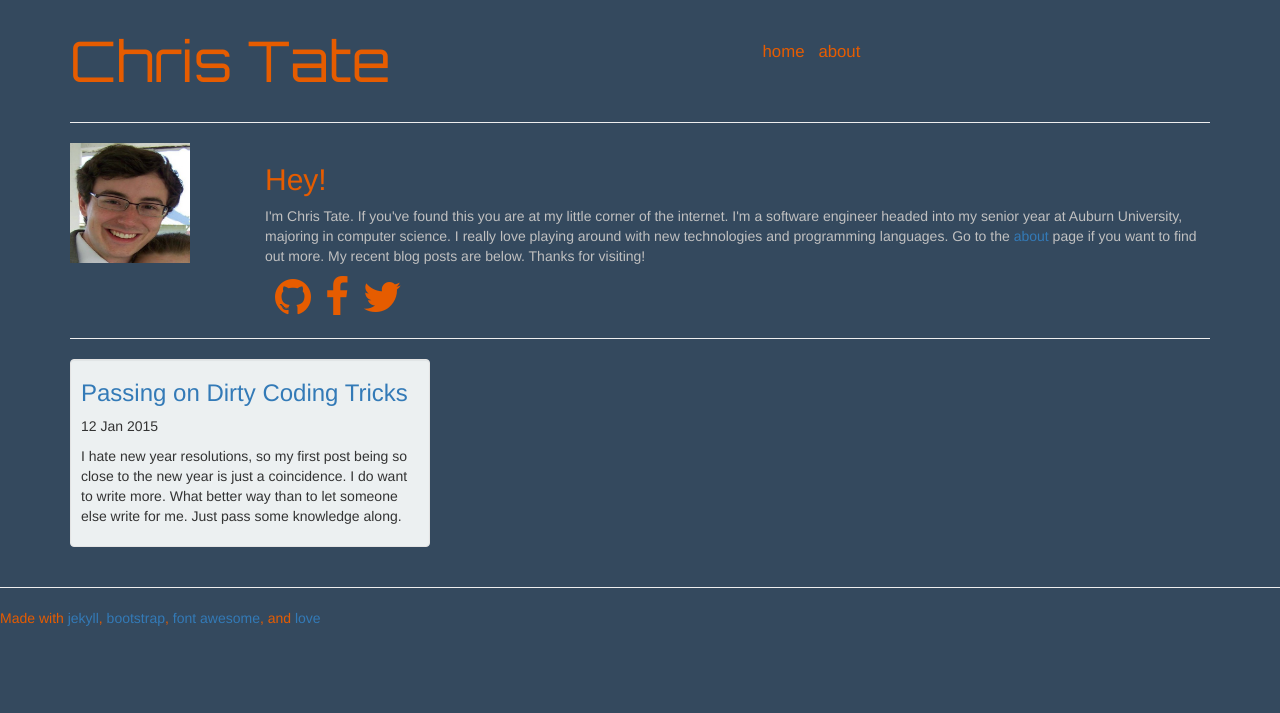
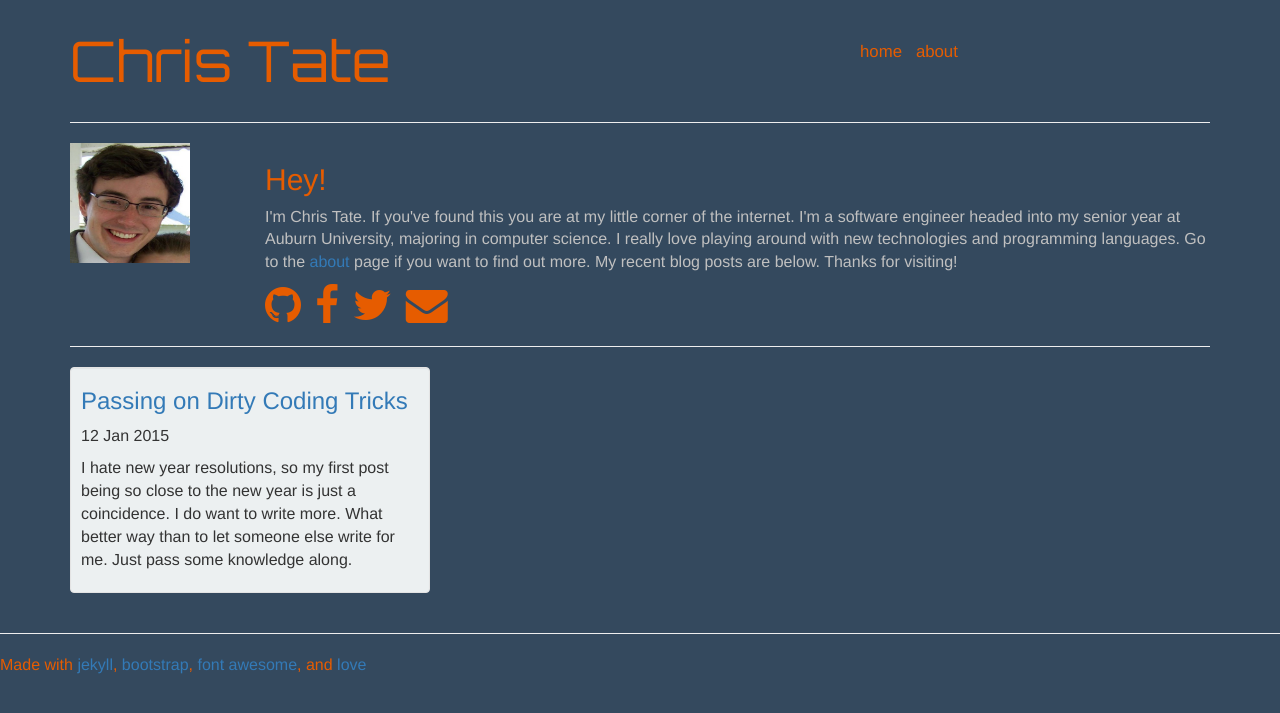
Before and after one commit to ctlevi/ctlevi.github.io, a Jekyll site: the page built from index.html, in a window 1280 px wide. Shown: the top 713 px of the page. Built offline with Jekyll 4.4.1, drawn with Linux system fonts in a browser that asks for light colours; nearby versions of some CDN libraries; some web fonts are replaced.

Commit message:
Adding sidebar to posts; factored out contact info into _includes

```diff
--- /dev/null
+++ b/_includes/contact_info.html
@@ -0,0 +1,14 @@
+<div class="contact">
+    <a class="orange-no-dec" href="//github.com/ctlevi">
+        <i class="fa fa-github fa-3x"></i>
+    </a>
+    <a class="orange-no-dec" href="//www.facebook.com/christopher.tate.758">
+        <i class="fa fa-facebook fa-3x"></i>
+    </a>
+    <a class="orange-no-dec" href="//twitter.com/ctlevi">
+        <i class="fa fa-twitter fa-3x"></i>
+    </a>
+    <a class="orange-no-dec" href="mailto:ctlevi@gmail.com">
+        <i class="fa fa-envelope fa-3x"></i>
+    </a>
+</div>
--- a/_layouts/default.html
+++ b/_layouts/default.html
@@ -4,7 +4,7 @@
         <meta charset="utf-8">
         <meta http-equiv="X-UA-Compatible" content="IE=edge,chrome=1">
         <title>{{ page.title }}</title>
-        <meta name="viewport" content="width=device-width">
+        <meta name="viewport" content="width=device-width, initial-scale=1">
 
         <!-- syntax highlighting CSS -->
         <link rel="stylesheet" href="/css/syntax.css">
@@ -22,7 +22,7 @@
                 <div class="col-md-6 name-header">
                     <h1><a class="orange-no-dec" href="/">{{site.name }}</a></h1>
                 </div>
-                <div class="col-md-4 col-md-offset-1 navigation-header">
+                <div class="col-md-4 col-md-offset-2 navigation-header">
                     <a class="orange-no-dec" href="/">home</a>
                     <a class="orange-no-dec" href="/about">about</a>
                 </div>
--- a/css/main.css
+++ b/css/main.css
@@ -9,6 +9,10 @@
 
 body {
   background-color:#34495E;
+}
+
+body p {
+    font-size: 16px;
 }
 
 h1 {
@@ -40,7 +44,7 @@
 	margin-top:40px;
 }
 .contact > a {
-	margin-left:10px;
+	margin-right:10px;
 }
 
 .post-preview {
--- a/index.html
+++ b/index.html
@@ -18,17 +18,7 @@
             <a href="/about">about</a> page if you want to find out
             more. My recent blog posts are below. Thanks for visiting!
             </p>
-            <div class="contact">
-                <a class="orange-no-dec" href="//github.com/ctlevi">
-                    <i class="fa fa-github fa-3x"></i>
-                </a>
-                <a class="orange-no-dec" href="//www.facebook.com/christopher.tate.758">
-                    <i class="fa fa-facebook fa-3x"></i>
-                </a>
-                <a class="orange-no-dec" href="//twitter.com/ctlevi">
-                    <i class="fa fa-twitter fa-3x"></i>
-                </a>
-            </div>
+            {% include contact_info.html %}
         </div>
     </div>
 </div>
```
Also changed, not shown: _layouts/post.html (+22 -5 lines).
